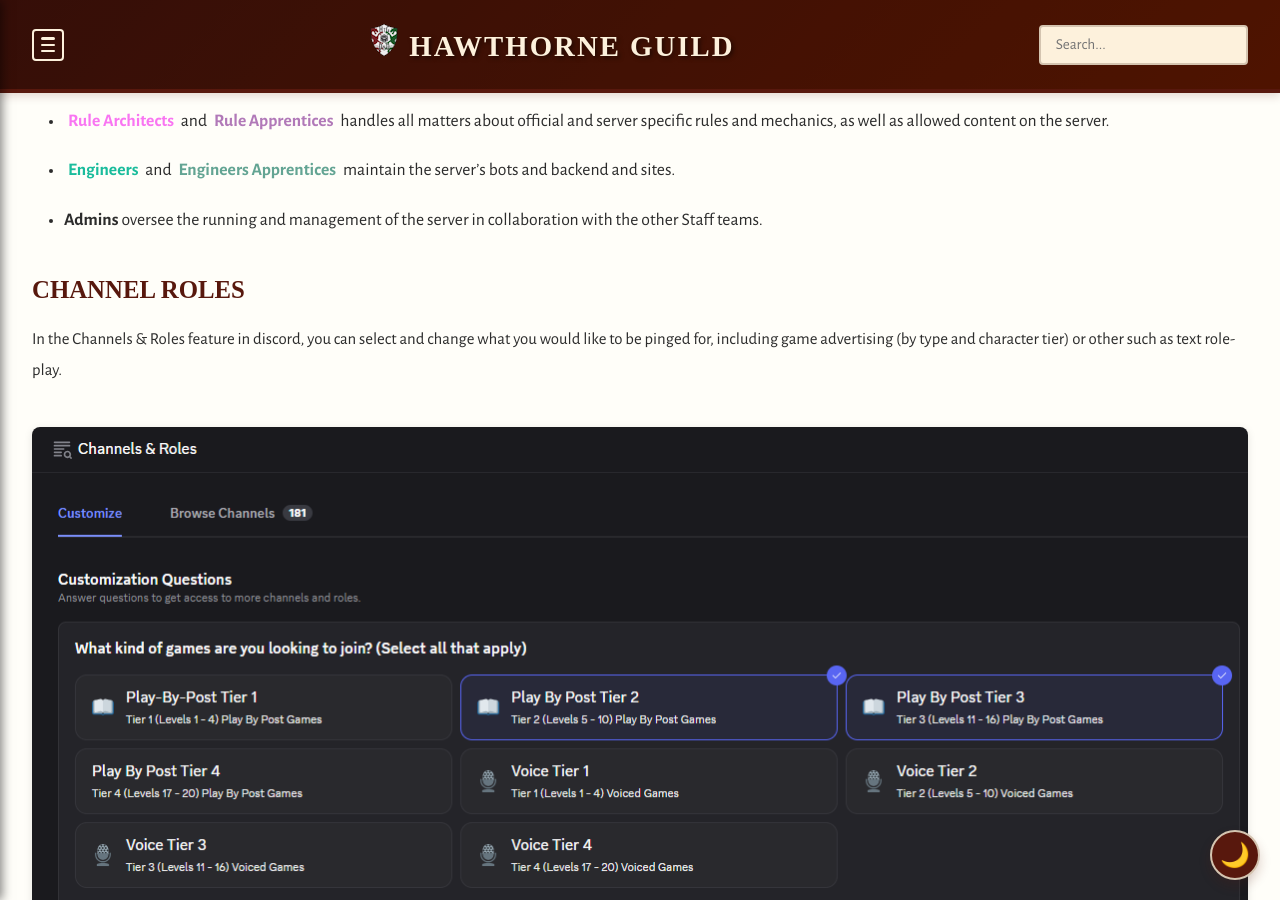
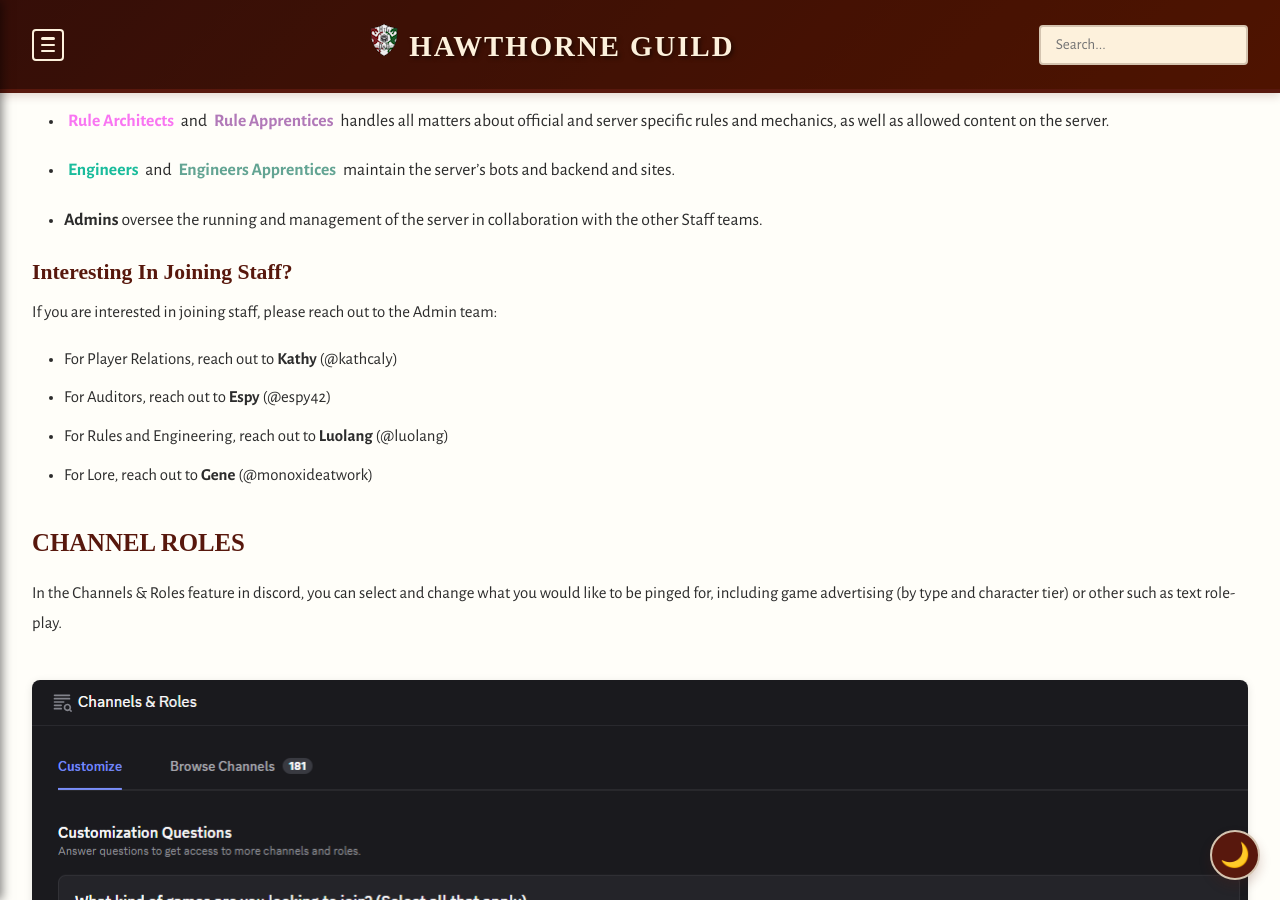
Before and after one commit to coconutswallow/Guides, a Jekyll site: the page built from _rules/server-roles.md, in a window 1280 px wide and 900 px high, scrolled down 665 px. Built offline with Jekyll 4.4.1, drawn with Linux system fonts in a browser that asks for light colours; some web fonts are replaced; a script that is not in the unit is left out.

Commit message:
Update server-roles.md

```diff
--- a/_rules/server-roles.md
+++ b/_rules/server-roles.md
@@ -24,6 +24,15 @@
 
 * <span class="role-admin">**Admins**</span> oversee the running and management of the server in collaboration with the other Staff teams.
 
+#### Interesting In Joining Staff?
+
+If you are interested in joining staff, please reach out to the Admin team:
+
+- For Player Relations, reach out to **Kathy** (@kathcaly)
+- For Auditors, reach out to **Espy** (@espy42)
+- For Rules and Engineering, reach out to **Luolang** (@luolang)
+- For Lore, reach out to **Gene** (@monoxideatwork)
+
 ### Channel Roles
 <p>In the Channels & Roles feature in discord, you can select and change what you would like to be pinged for, including game advertising (by type and character tier) or other such as text role-play.</p>
 
```
